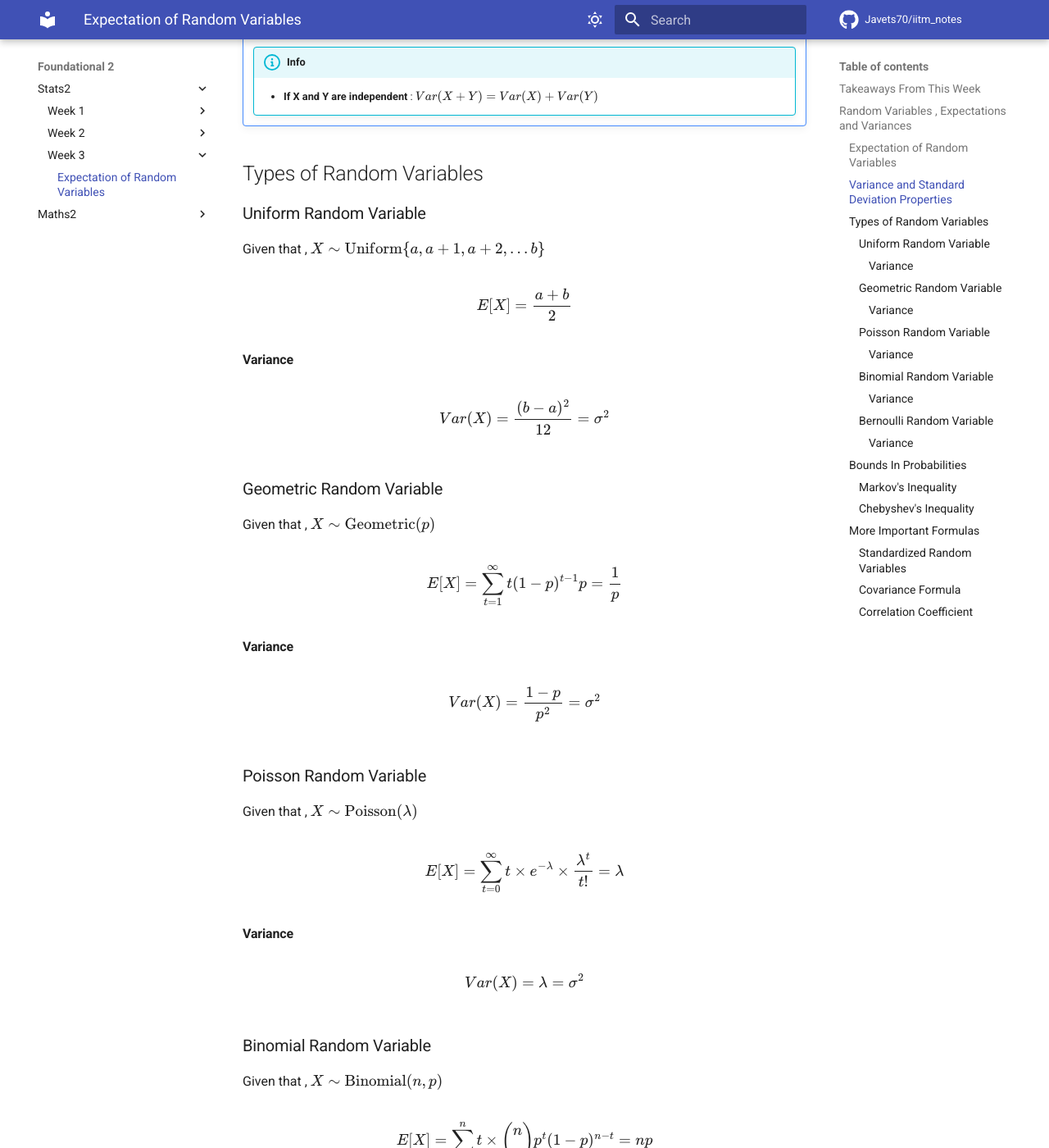
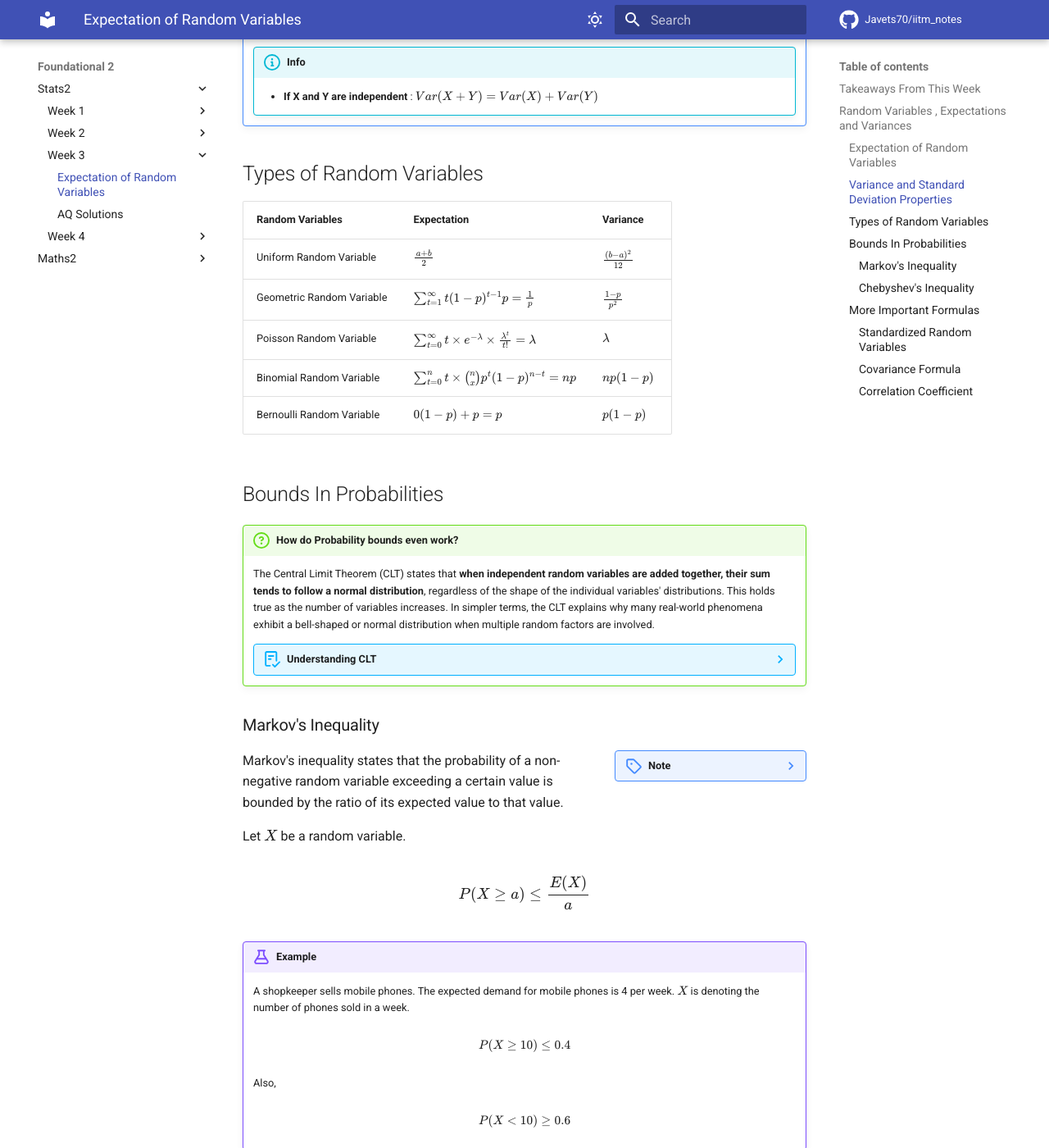
Before and after one commit to Javets70/iitm_notes, an MkDocs documentation site: the page built from docs/STATS2/WEEK 3/Expectation of Random Variables.md, in a window 1280 px wide and 1400 px high, scrolled down 1614 px. Shown: the whole window at 82% size. Built offline with MkDocs 1.6.1 and Material for MkDocs 9.7.7, drawn with Linux system fonts in a browser that asks for light colours; comment, search, counter and statistics services are not loaded; some of the changed text lies outside the part shown.

Commit message:
Week3 added AQ Solutions ++ made formula table

```diff
--- a/docs/STATS2/WEEK 3/Expectation of Random Variables.md
+++ b/docs/STATS2/WEEK 3/Expectation of Random Variables.md
@@ -44,48 +44,14 @@ SD(X) = \sqrt{Var(X)} \end{align}$$
         - **If X and Y are independent** : $Var(X+Y) = Var(X) + Var(Y)$
 
 ## Types of Random Variables
-### Uniform Random Variable
-Given that , $X \sim \text{Uniform} \{a , a+1 , a+2 , ... b\}$
 
-$$E[X] = \frac{a+b}{2}$$
-
-#### Variance
-$$ Var(X) = \frac{(b-a)^2}{12} = \sigma^2 $$
-
-
-### Geometric Random Variable
-Given that , $X \sim \text{Geometric}(p)$
-
-$$E[X] = \sum^{\infty}_{t=1} t(1-p)^{t-1}p = \frac{1}{p}$$
-
-#### Variance
-$$Var(X) = \frac{1-p}{p^2} = \sigma^2$$
-
-
-### Poisson Random Variable
-Given that , $X \sim \text{Poisson}(\lambda)$
-
-$$E[X] = \sum^{\infty}_{t = 0} t \times e^{- \lambda} \times \frac{\lambda ^ {t}}{t!} = \lambda$$
-
-#### Variance
-$$Var(X) = \lambda = \sigma^2$$
-
-
-### Binomial Random Variable
-Given that , $X \sim \text{Binomial}(n,p)$
-
-$$E[X] = \sum^{n}_{t=0} t \times {n \choose x} p^t (1-p)^{n-t} = np$$
-
-#### Variance
-$$Var(X) = np(1-p) = \sigma^2$$
-
-### Bernoulli Random Variable
-Given that , $X \sim \text{Bernoulli}(p)$
-
-$$E[X] = 0(1-p) + p = p$$
-
-#### Variance
-$$Var(X) = p(1-p) = \sigma^2$$
+| Random Variables          | Expectation                                                                              | Variance             |
+|---------------------------|------------------------------------------------------------------------------------------|----------------------|
+| Uniform Random Variable   | $\frac{a+b}{2}$                                                                          | $\frac{(b-a)^2}{12}$ |
+| Geometric Random Variable | $\sum^{\infty}_{t=1} t(1-p)^{t-1}p = \frac{1}{p}$                                        | $\frac{1-p}{p^2}$    |
+| Poisson Random Variable   | $\sum^{\infty}_{t = 0} t \times e^{- \lambda} \times \frac{\lambda ^ {t}}{t!} = \lambda$ | $\lambda$            |
+| Binomial Random Variable  | $\sum^{n}_{t=0} t \times {n \choose x} p^t (1-p)^{n-t} = np$                             | $np(1-p)$            |
+| Bernoulli Random Variable | $0(1-p) + p = p$                                                                         | $p(1-p)$             |
 
 ## Bounds In Probabilities
 !!! question "How do Probability bounds even work?"
--- a/mkdocs.yml
+++ b/mkdocs.yml
@@ -50,6 +50,9 @@ nav:
         - AQ Solutions : "STATS2/WEEK 2/AQ Solutions.md"
       - Week 3:
         - Expectation of Random Variables: "STATS2/WEEK 3/Expectation of Random Variables.md"
+        - AQ Solutions : "STATS2/WEEK 3/AQ Solutions.md"
+      - Week 4:
+        - Continuous Random Variables: "STATS2/WEEK 4/Continuous Random Variables.md"
 
     - Maths2:
       - Week 1:
```
Also changed, not shown: docs/STATS2/WEEK 3/AQ Solutions.md (added, +30 -0 lines), docs/STATS2/WEEK 4/Continuous Random Variables.md (+26 -31 lines), 6 other files.
